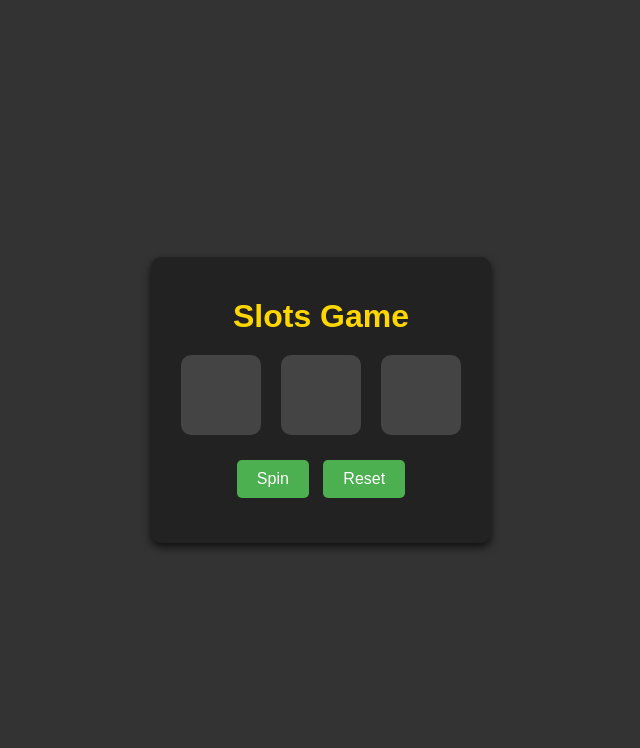
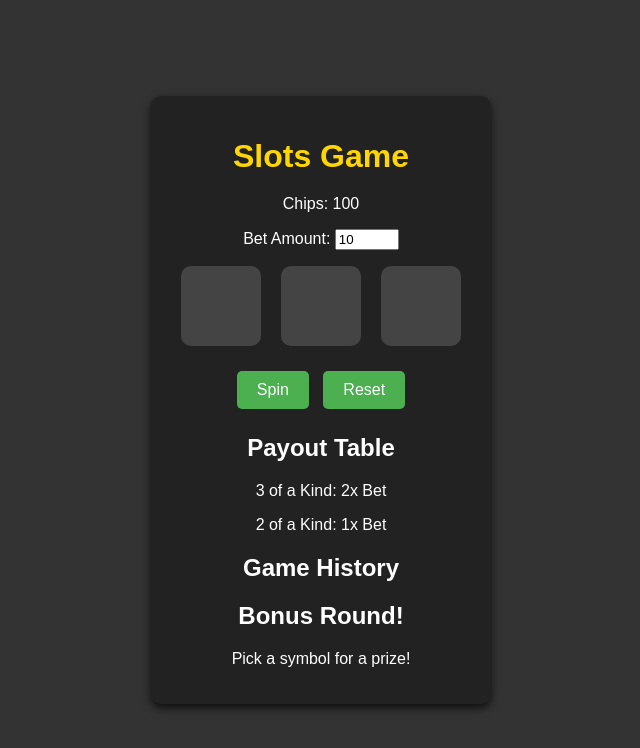
Before and after one commit to aaronsfunstuff/casino, a plain HTML site: page slots.html in a window 1280 px wide. Shown: the whole page, without its empty margins (319-959 px from the left). Drawn offline with Linux system fonts and the light colour scheme.

Commit message:
Update slots.html

```diff
--- a/slots.html
+++ b/slots.html
@@ -9,6 +9,10 @@
 <body>
     <div class="slots-game">
         <h1>Slots Game</h1>
+        <div class="balance-bet">
+            <p>Chips: <span id="chip-balance">100</span></p>
+            <p>Bet Amount: <input type="number" id="bet-amount" value="10" min="1" max="100"></p>
+        </div>
         <div class="slot-machine">
             <div id="slot1" class="slot"></div>
             <div id="slot2" class="slot"></div>
@@ -19,10 +23,21 @@
             <button id="reset-btn">Reset</button>
         </div>
         <p id="result-message"></p>
+        <div class="payout-table">
+            <h2>Payout Table</h2>
+            <p>3 of a Kind: 2x Bet</p>
+            <p>2 of a Kind: 1x Bet</p>
+        </div>
+        <div class="game-history">
+            <h2>Game History</h2>
+            <ul id="history-list"></ul>
+        </div>
+        <div class="bonus-round" id="bonus-round">
+            <h2>Bonus Round!</h2>
+            <p>Pick a symbol for a prize!</p>
+            <p id="bonus-message"></p>
+        </div>
     </div>
-    <audio id="spin-sound" src="sounds/spin.mp3"></audio>
-    <audio id="win-sound" src="sounds/win.mp3"></audio>
-    <audio id="lose-sound" src="sounds/lose.mp3"></audio>
     <script src="slots.js"></script>
 </body>
 </html>
```
